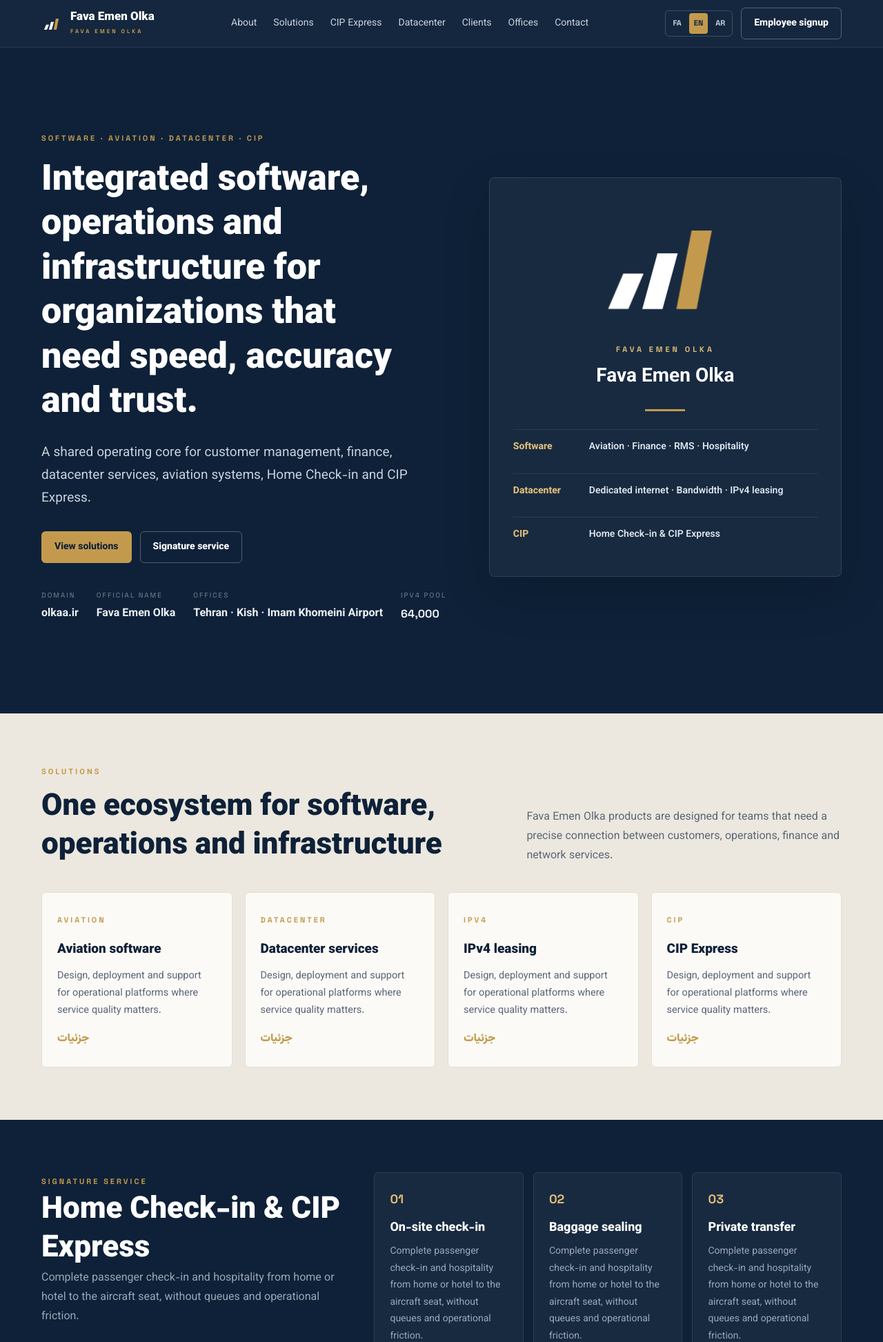
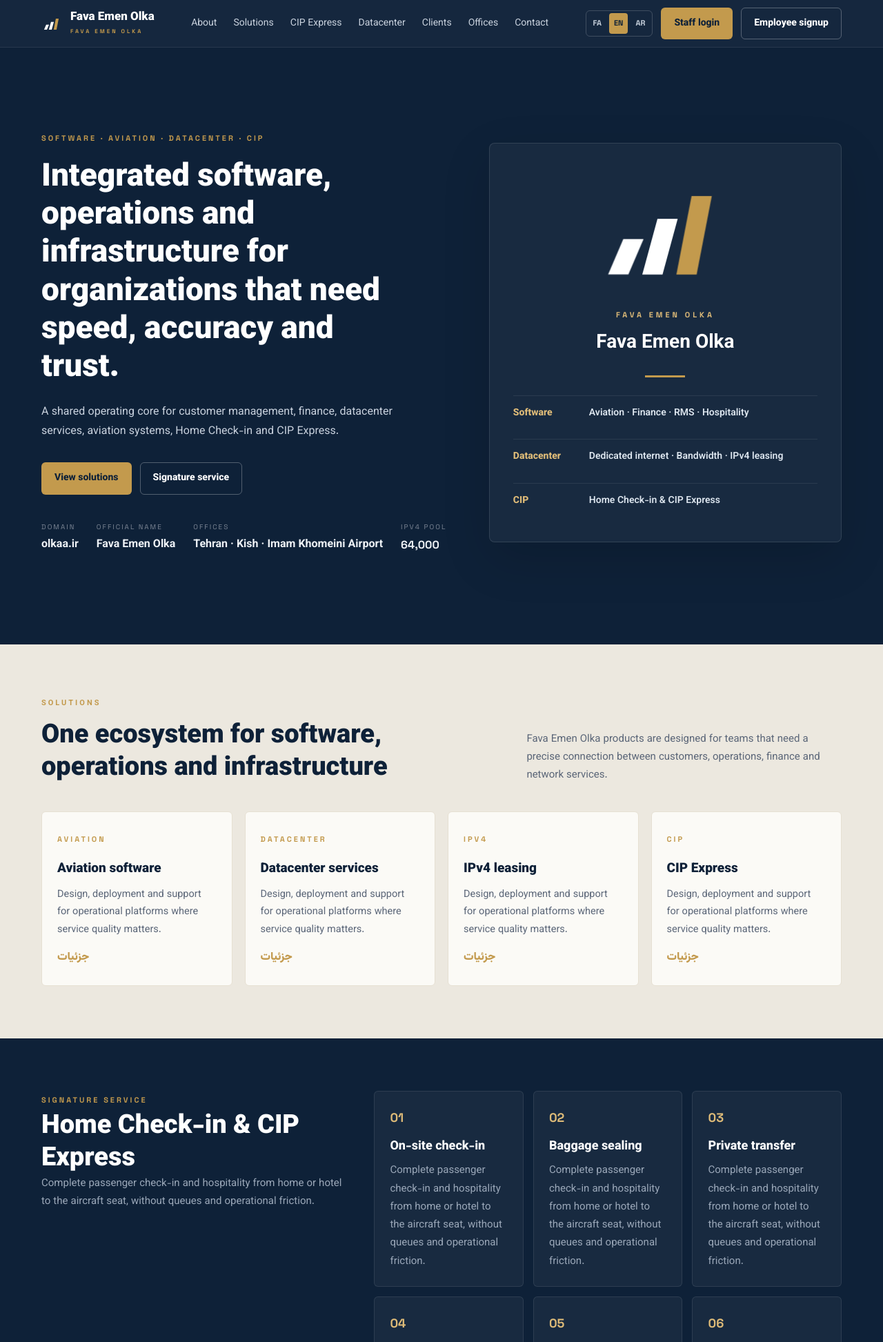
Before and after one commit to SoheilArcher/olkaa.ir, a Django app: page /en/ in a window 1280 px wide. Shown: the top 1945 px of the page at 69% size. Run offline with Django 5.2, Linux system fonts and the light colour scheme.

Commit message:
Add staff portal login page

```diff
--- a/staff_portal/forms.py
+++ b/staff_portal/forms.py
@@ -1,5 +1,6 @@
 from django import forms
 from django.conf import settings
+from django.contrib.auth.forms import AuthenticationForm
 from django.contrib.auth import get_user_model
 from django.contrib.auth.password_validation import validate_password
 from django.core.exceptions import ValidationError
@@ -37,6 +38,11 @@ class EmailOtpForm(forms.Form):
         if len(code) != 6:
             raise ValidationError("کد ورود باید ۶ رقم باشد.")
         return code
+
+
+class StaffLoginForm(AuthenticationForm):
+    username = forms.CharField(label="ایمیل یا نام کاربری")
+    password = forms.CharField(label="رمز عبور", strip=False, widget=forms.PasswordInput)
 
 
 class StaffRegistrationForm(forms.Form):
--- a/staff_portal/middleware.py
+++ b/staff_portal/middleware.py
@@ -12,6 +12,8 @@ class EmailOtpMiddleware:
     exempt_prefixes = (
         "/admin/login/",
         "/admin/logout/",
+        "/portal/login/",
+        "/portal/logout/",
         "/portal/otp/",
         "/portal/register/",
         "/portal/verify/",
--- a/staff_portal/urls.py
+++ b/staff_portal/urls.py
@@ -1,10 +1,24 @@
+from django.contrib.auth import views as auth_views
 from django.urls import path
 
 from . import views
+from .forms import StaffLoginForm
 
 app_name = "staff_portal"
 
 urlpatterns = [
+    path(
+        "login/",
+        auth_views.LoginView.as_view(
+            authentication_form=StaffLoginForm,
+            extra_context={"portal_login": True},
+            next_page="/portal/",
+            redirect_authenticated_user=True,
+            template_name="staff_portal/login.html",
+        ),
+        name="login",
+    ),
+    path("logout/", auth_views.LogoutView.as_view(next_page="/"), name="logout"),
     path("", views.dashboard, name="dashboard"),
     path("otp/", views.email_otp, name="email_otp"),
     path("shifts/", views.shifts, name="shifts"),
--- a/static/css/site.css
+++ b/static/css/site.css
@@ -155,6 +155,38 @@ header.nav {
   font-size: clamp(16px, 1.5vw, 19px);
   max-width: 56ch;
   margin-top: 22px;
+}
+html[lang="en"] .hero h1,
+html[lang="ar"] .hero h1 {
+  font-size: clamp(31px, 3.6vw, 46px);
+  line-height: 1.2;
+  max-width: 20ch;
+}
+html[lang="en"] .hero .lead,
+html[lang="ar"] .hero .lead {
+  font-size: clamp(15px, 1.25vw, 17px);
+  max-width: 62ch;
+}
+html[lang="en"] .section-title h2,
+html[lang="en"] .split h2,
+html[lang="en"] .signature h2,
+html[lang="en"] .contact h2,
+html[lang="ar"] .section-title h2,
+html[lang="ar"] .split h2,
+html[lang="ar"] .signature h2,
+html[lang="ar"] .contact h2 {
+  font-size: clamp(25px, 3.2vw, 38px);
+  line-height: 1.24;
+}
+html[lang="en"] .section-title p,
+html[lang="en"] .split p,
+html[lang="en"] .signature p,
+html[lang="en"] .contact p,
+html[lang="ar"] .section-title p,
+html[lang="ar"] .split p,
+html[lang="ar"] .signature p,
+html[lang="ar"] .contact p {
+  font-size: 15px;
 }
 .actions { display: flex; flex-wrap: wrap; gap: 12px; margin-top: 30px; }
 .meta { display: flex; flex-wrap: wrap; gap: 26px; margin-top: 38px; }
@@ -1297,6 +1329,19 @@ footer {
   color: var(--muted);
   font-weight: 750;
 }
+.auth-links {
+  display: flex;
+  flex-wrap: wrap;
+  gap: 12px;
+  margin-top: 22px;
+}
+.auth-links a {
+  color: var(--navy);
+  font-weight: 850;
+}
+.auth-links a:hover {
+  color: var(--gold);
+}
 .dev-link {
   margin: 22px 0;
   padding: 14px;
@@ -1369,6 +1414,8 @@ footer {
   }
   .links.open { display: grid; gap: 16px; }
   .hero h1 { max-width: none; font-size: clamp(31px, 10vw, 44px); }
+  html[lang="en"] .hero h1,
+  html[lang="ar"] .hero h1 { font-size: clamp(28px, 8vw, 38px); }
   section { padding: 64px 0; }
   .solution-grid,
   .client-grid,
--- a/templates/website/home_multilang.html
+++ b/templates/website/home_multilang.html
@@ -93,6 +93,7 @@
           <a href="{{ url }}" {% if code == lang %}class="active"{% endif %}>{{ code|upper }}</a>
         {% endfor %}
       </div>
+      <a href="/portal/login/" class="btn btn-gold">{{ content.login_label }}</a>
       <a href="/portal/register/" class="btn btn-ghost">{{ content.employee }}</a>
       <button class="burger" id="burger" aria-label="Menu" aria-expanded="false">☰</button>
     </div>
--- a/website/views.py
+++ b/website/views.py
@@ -16,6 +16,7 @@ LANGUAGES = {
         "lead": "یک هسته مشترک برای مدیریت مشتریان، امور مالی، خدمات دیتاسنتر، سامانه های هوانوردی و سرویس اختصاصی Home Check-in و CIP Express.",
         "nav": ["راهکارها", "CIP Express", "دیتاسنتر", "مشتریان", "دفاتر", "تماس"],
         "about_label": "درباره الکا",
+        "login_label": "ورود کارمندان",
         "cta_primary": "مشاهده راهکارها",
         "cta_secondary": "سرویس اختصاصی",
         "employee": "ثبت نام کارمند",
@@ -43,6 +44,7 @@ LANGUAGES = {
         "lead": "A shared operating core for customer management, finance, datacenter services, aviation systems, Home Check-in and CIP Express.",
         "nav": ["Solutions", "CIP Express", "Datacenter", "Clients", "Offices", "Contact"],
         "about_label": "About",
+        "login_label": "Staff login",
         "cta_primary": "View solutions",
         "cta_secondary": "Signature service",
         "employee": "Employee signup",
@@ -70,6 +72,7 @@ LANGUAGES = {
         "lead": "نواة تشغيلية مشتركة لإدارة العملاء، المالية، خدمات مراكز البيانات، أنظمة الطيران، Home Check-in وCIP Express.",
         "nav": ["الحلول", "CIP Express", "مركز البيانات", "العملاء", "المكاتب", "اتصل بنا"],
         "about_label": "عن الشركة",
+        "login_label": "دخول الموظفين",
         "cta_primary": "عرض الحلول",
         "cta_secondary": "الخدمة المميزة",
         "employee": "تسجيل الموظف",
```
Also changed, not shown: templates/staff_portal/login.html (added, +45 -0 lines).
